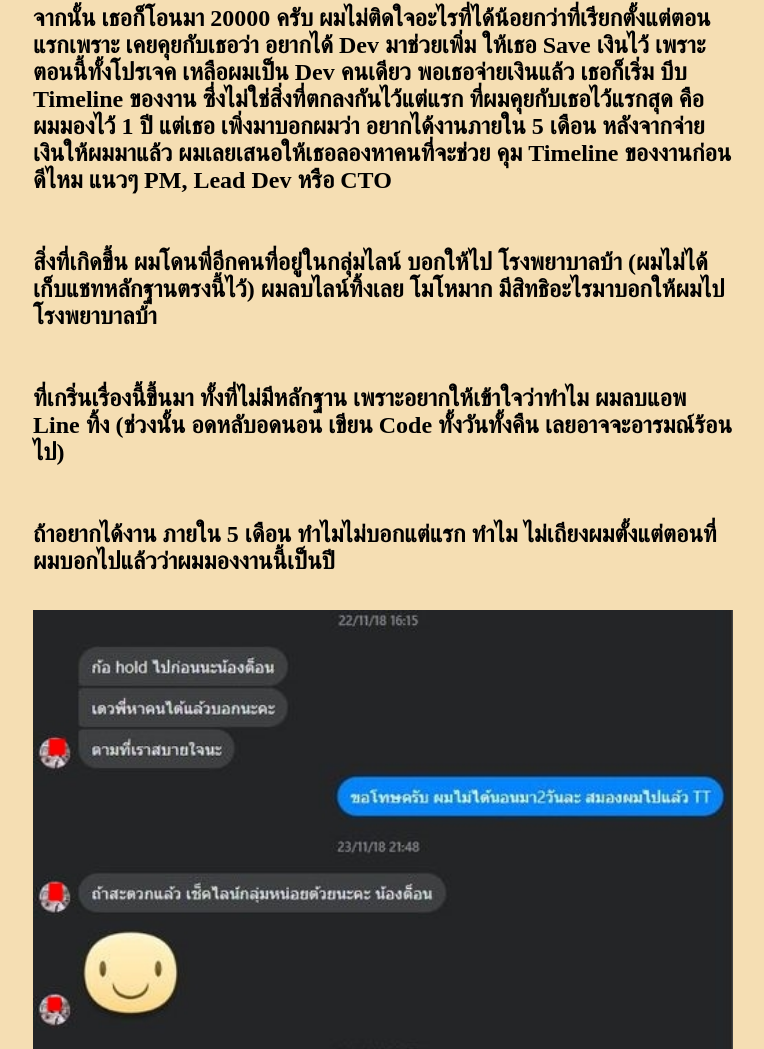
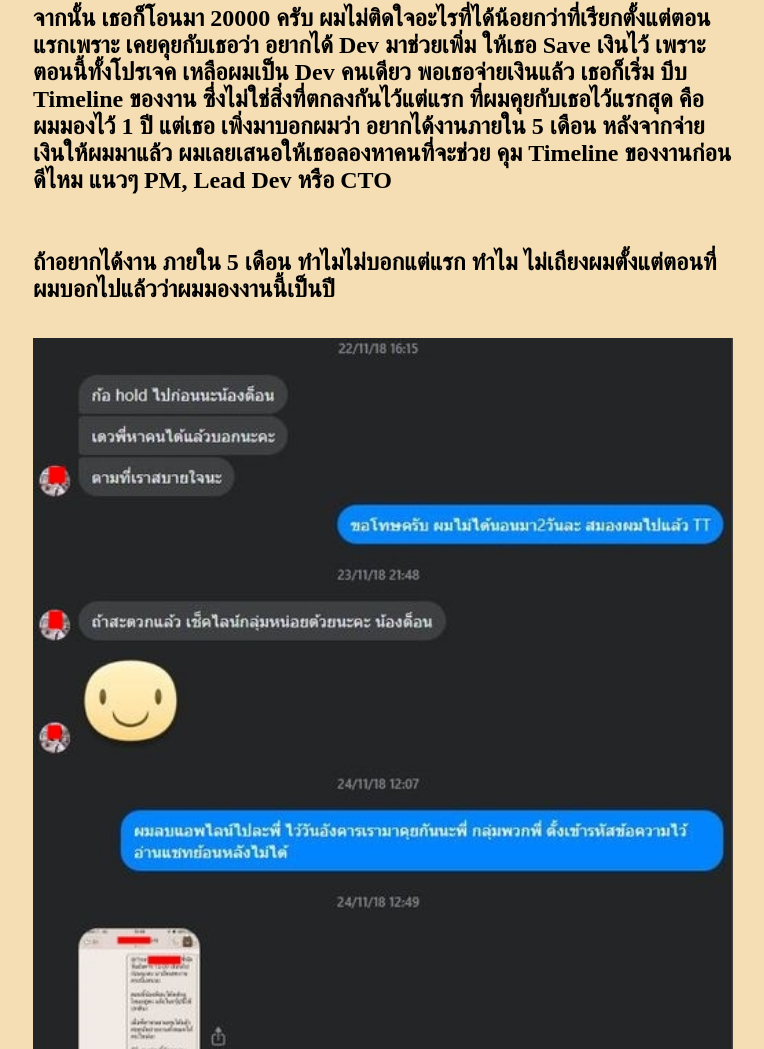
Before and after one commit to TorOnlyaLone/toronlyalone.github.io, a plain HTML site: page index.html in a window 1280 px wide. Shown: the part 8370-9419 px from the top of the page, without its empty margins (257-1021 px from the left). Drawn offline with nearby package versions, Linux system fonts and the light colour scheme.

Commit message:
Update index.html

```diff
--- a/index.html
+++ b/index.html
@@ -47,9 +47,6 @@
           แต่เธอ เพิ่งมาบอกผมว่า อยากได้งานภายใน 5 เดือน หลังจากจ่ายเงินให้ผมมาแล้ว ผมเลยเสนอให้เธอลองหาคนที่จะช่วย คุม Timeline ของงานก่อนดีไหม แนวๆ PM, Lead Dev หรือ CTO
           </h2>`)
 
-        $('#content_chat').append(`<h2>สิ่งที่เกิดขึ้น ผมโดนพี่อีกคนที่อยู่ในกลุ่มไลน์ บอกให้ไป โรงพยาบาลบ้า (ผมไม่ได้เก็บแชทหลักฐานตรงนี้ไว้) ผมลบไลน์ทิ้งเลย โมโหมาก มีสิทธิอะไรมาบอกให้ผมไปโรงพยาบาลบ้า </h2>`)
-        $('#content_chat').append(`<h2>ที่เกริ่นเรื่องนี้ขึ้นมา ทั้งที่ไม่มีหลักฐาน เพราะอยากให้เข้าใจว่าทำไม ผมลบแอพ Line ทิ้ง (ช่วงนั้น อดหลับอดนอน เขียน Code ทั้งวันทั้งคืน เลยอาจจะอารมณ์ร้อนไป)</h2>`)
-
         $('#content_chat').append(`<h2>ถ้าอยากได้งาน ภายใน 5 เดือน ทำไมไม่บอกแต่แรก ทำไม ไม่เถียงผมตั้งแต่ตอนที่ผมบอกไปแล้วว่าผมมองงานนี้เป็นปี</h2>`)
 
       }
```
